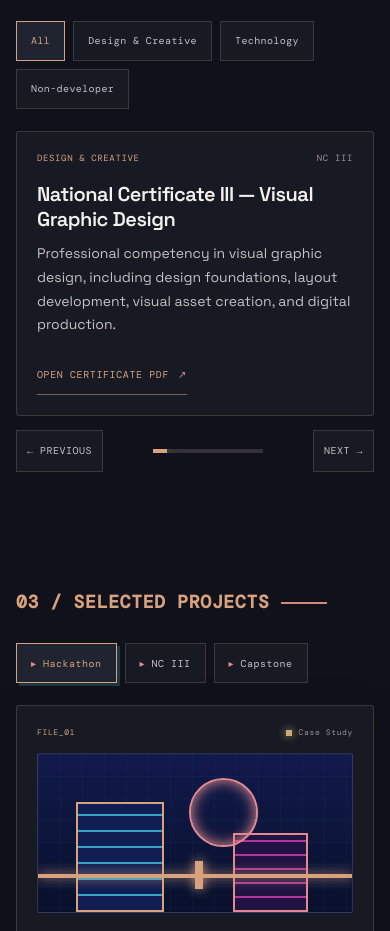
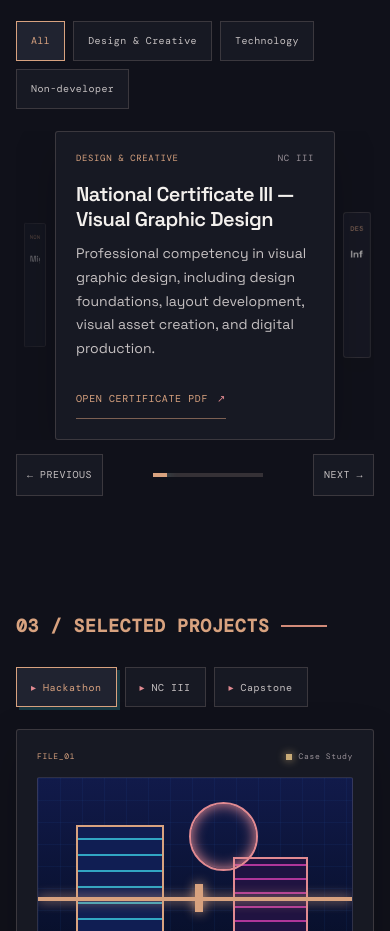
Before and after one commit to johnmichael223344-rgb/portfolio-site, a React (Vite) app: page / in a window 390 px wide. Shown: the part 1780-2711 px from the top of the page. Built offline with nearby package versions, Linux system fonts and the light colour scheme; the HTML template or start-up script is replaced by a standard one.

Commit message:
Convert certificate carousel to 3D coverflow

```diff
--- a/src/index.css
+++ b/src/index.css
@@ -640,6 +640,9 @@ footer { border-top: 1px solid var(--border); padding-block: 24px 34px; }
   gap: 14px;
   grid-template-columns: minmax(0, 1fr) minmax(0, 760px) minmax(0, 1fr);
   overflow: hidden;
+  perspective: 1200px;
+  perspective-origin: center;
+  transform-style: preserve-3d;
 }
 .certificate-carousel {
   min-width: 0;
@@ -651,14 +654,18 @@ footer { border-top: 1px solid var(--border); padding-block: 24px 34px; }
   overflow: hidden;
   padding: 22px 16px;
   opacity: .48;
-  transform: scale(.92);
+  transform: translateZ(-70px) rotateY(24deg) scale(.78);
   transform-origin: center;
-  transition: opacity 760ms ease, transform 820ms cubic-bezier(.2,.75,.25,1);
+  transform-style: preserve-3d;
+  backface-visibility: hidden;
+  transition: opacity 820ms ease, transform 900ms cubic-bezier(.2,.75,.25,1);
 }
-.slide-next .certificate-side-card:first-child { opacity: .34; transform: translateX(-12px) scale(.88); }
-.slide-next .certificate-side-card:last-child { opacity: .62; transform: translateX(8px) scale(.96); }
-.slide-previous .certificate-side-card:first-child { opacity: .62; transform: translateX(-8px) scale(.96); }
-.slide-previous .certificate-side-card:last-child { opacity: .34; transform: translateX(12px) scale(.88); }
+.certificate-side-card:first-child { transform: translateZ(-70px) rotateY(24deg) scale(.78); }
+.certificate-side-card:last-child { transform: translateZ(-70px) rotateY(-24deg) scale(.78); }
+.slide-next .certificate-side-card:first-child { opacity: .38; transform: translateX(-10px) translateZ(-90px) rotateY(30deg) scale(.74); }
+.slide-next .certificate-side-card:last-child { opacity: .72; transform: translateX(6px) translateZ(-45px) rotateY(-18deg) scale(.84); }
+.slide-previous .certificate-side-card:first-child { opacity: .72; transform: translateX(-6px) translateZ(-45px) rotateY(18deg) scale(.84); }
+.slide-previous .certificate-side-card:last-child { opacity: .38; transform: translateX(10px) translateZ(-90px) rotateY(-30deg) scale(.74); }
 .certificate-side-card:first-child { grid-column: 1; }
 .certificate-side-card:last-child { grid-column: 3; }
 .certificate-side-card > span {
@@ -685,6 +692,8 @@ footer { border-top: 1px solid var(--border); padding-block: 24px 34px; }
   padding: clamp(20px, 3vw, 28px);
 }
 .certificate-current {
+  position: relative;
+  z-index: 2;
   transform-origin: center;
   animation: certificate-focus-next 820ms cubic-bezier(.2,.75,.25,1) both;
 }
@@ -784,9 +793,17 @@ footer { border-top: 1px solid var(--border); padding-block: 24px 34px; }
 .certificate-link span { color: var(--pink); }
 @media (max-width: 620px) {
   .certificate-carousel-nav { margin-left: 0; }
-  .certificate-carousel-stage { grid-template-columns: minmax(0, 1fr); }
-  .certificate-side-card { display: none; }
-  .certificate-carousel { grid-column: 1; }
+  .certificate-carousel-stage {
+    gap: 5px;
+    grid-template-columns: minmax(34px, 7vw) minmax(0, 1fr) minmax(34px, 7vw);
+  }
+  .certificate-side-card {
+    display: block;
+    height: 180px;
+    padding: 14px 8px;
+  }
+  .certificate-side-card h3 { font-size: 12px; }
+  .certificate-carousel { grid-column: 2; }
   .certificate-entry { min-height: 220px; }
   .certificate-carousel-nav button { min-height: 42px; padding-inline: 10px; }
 }
```
